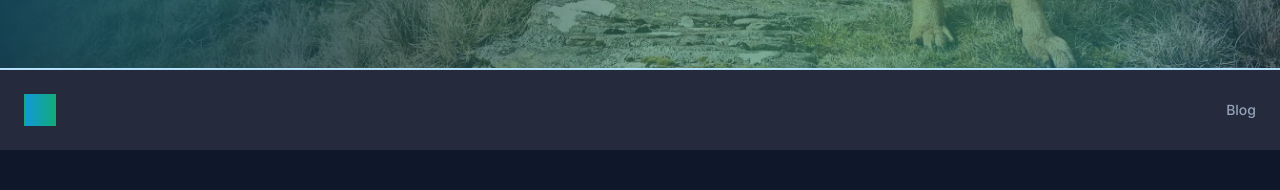
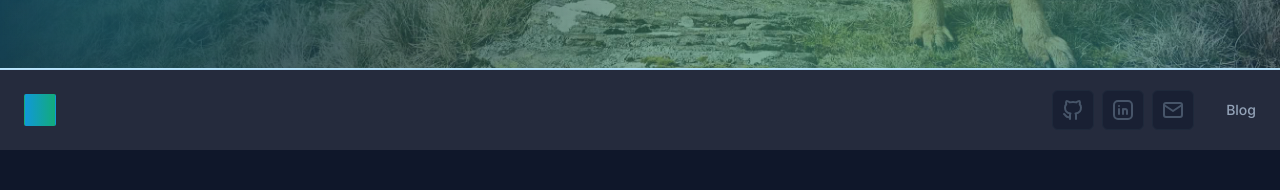
Before and after one commit to ellsphillips/website, a Next.js app: page / in a window 1280 px wide. Shown: the part 538-728 px from the top of the page. Built offline with nearby package versions, Linux system fonts and the light colour scheme.

Commit message:
Feature: add socials to nav

```diff
--- a/app/page.tsx
+++ b/app/page.tsx
@@ -5,11 +5,8 @@
 import DATA from "@/lib/data";
 import Nav from "@/components/nav";
 import ResumeSection from "@/components/resume";
-import Link from "next/link";
 
 const BLUR_FADE_DELAY = 0.05;
-
-const links = [{ href: "/blog", label: "Blog" }];
 
 export default function Home() {
   return (
@@ -47,27 +44,8 @@
       </Hero>
 
       <div>
-        <div className="sticky top-0 self-center">
-          <Nav>
-            <Link
-              className="block bg-gradient-to-r from-sky-500/90 to-emerald-500/90 w-8 h-8 transition border border-transparent hover:scale-105"
-              href="/"
-            >
-              <span className="sr-only">{DATA.site.url}</span>
-            </Link>
-
-            <div>
-              {links.map((link) => (
-                <Link
-                  key={`nav-link-${link.label}`}
-                  href={link.href}
-                  className="flex justify-center text-sm font-medium text-slate-400 hover:text-slate-200 transition-colors"
-                >
-                  {link.label}
-                </Link>
-              ))}
-            </div>
-          </Nav>
+        <div className="sticky top-0 self-center z-[999]">
+          <Nav />
         </div>
 
         <main className="mx-auto max-w-7xl w-full px-6">
--- a/components/nav.tsx
+++ b/components/nav.tsx
@@ -9,6 +9,36 @@
 } from "framer-motion";
 import { useEffect } from "react";
 import { clamp } from "@/lib/utils";
+import Link from "next/link";
+import DATA from "@/lib/data";
+import { Avatar, AvatarFallback, AvatarImage } from "./ui/avatar";
+import Image from "next/image";
+import {
+  IconBrandGithub,
+  IconBrandLinkedin,
+  IconMail,
+} from "@tabler/icons-react";
+import { Button } from "./ui/button";
+
+const pages = [{ href: "/blog", label: "Blog" }];
+
+const socials = [
+  {
+    href: "https://www.github.com/ellsphillips",
+    label: "GitHub",
+    icon: IconBrandGithub,
+  },
+  {
+    href: "https://www.linkedin.com/in/elliott-phillips",
+    label: "LinkedIn",
+    icon: IconBrandLinkedin,
+  },
+  {
+    href: "mailto:elliott.phillips.dev@gmail.com",
+    label: "Email",
+    icon: IconMail,
+  },
+];
 
 function useBoundedScroll(threshold: number) {
   let { scrollY } = useScroll();
@@ -32,10 +62,8 @@
   return { scrollYBounded, scrollYBoundedProgress };
 }
 
-export default function Nav({
-  children,
-}: Readonly<{ children: React.ReactNode }>) {
-  let { scrollYBoundedProgress } = useBoundedScroll(200);
+export default function Nav() {
+  let { scrollYBoundedProgress } = useBoundedScroll(400);
   let scrollYBoundedProgressDelayed = useTransform(
     scrollYBoundedProgress,
     [0, 0.75, 1],
@@ -44,9 +72,14 @@
 
   return (
     <div className="mx-auto flex w-full flex-1 overflow-hidden text-slate-600 z-[999] mb-8">
-      <div className="z-0 flex-1">
+      <div className="flex-1">
         <motion.header
           style={{
+            height: useTransform(
+              scrollYBoundedProgressDelayed,
+              [0, 1],
+              [80, 60]
+            ),
             backgroundColor: useMotionTemplate`rgb(${"37 43 61"} / ${useTransform(
               scrollYBoundedProgressDelayed,
               [0, 1],
@@ -58,18 +91,66 @@
           <div className="mx-auto flex w-full max-w-7xl items-center justify-between px-6">
             <div className="flex items-center w-full">
               <div className="space-x-10 py-0.5 w-full">
-                <motion.nav
+                <nav className="flex items-center justify-between">
+                  <motion.div
                     style={{
-                    opacity: useTransform(
+                      scale: useTransform(
+                        scrollYBoundedProgressDelayed,
+                        [0, 1],
+                        [1, 0.85]
+                      ),
+                    }}
+                  >
+                    <Link href="/">
+                      <div
+                        className="block bg-gradient-to-r from-sky-500/90 to-emerald-500/90 w-8 h-8 rounded-[2px] transition border border-transparent hover:scale-110 -z-50"
+                        style={{
+                          scale: +useTransform(
                             scrollYBoundedProgressDelayed,
                             [0, 1],
                             [1, 0.5]
                           ),
                         }}
-                  className="flex items-center justify-between"
+                      />
+                      <span className="sr-only">{DATA.site.url}</span>
+                    </Link>
+                  </motion.div>
+
+                  <div className="flex items-center gap-8">
+                    <motion.div
+                      className="space-x-2"
+                      style={{
+                        scale: useTransform(
+                          scrollYBoundedProgressDelayed,
+                          [0, 1],
+                          [1, 0.85]
+                        ),
+                      }}
                     >
-                  {children}
-                </motion.nav>
+                      {socials.map((social) => (
+                        <Button
+                          key={`social-${social.label}`}
+                          variant="outline"
+                          className="bg-slate-900/50 p-2 hover:bg-slate-700/50"
+                        >
+                          <Link href={social.href}>
+                            <social.icon />
+                          </Link>
+                        </Button>
+                      ))}
+                    </motion.div>
+
+                    {pages.map((page) => (
+                      <Link
+                        key={`nav-link-${page.label}`}
+                        href={page.href}
+                        className="flex justify-center text-sm font-medium text-slate-400 hover:text-slate-200 transition-colors"
+                      >
+                        {page.label}
+                      </Link>
+                    ))}
+                  </div>
+                </nav>
               </div>
             </div>
           </div>
--- /dev/null
+++ b/components/ui/button.tsx
@@ -0,0 +1,56 @@
+import * as React from "react"
+import { Slot } from "@radix-ui/react-slot"
+import { cva, type VariantProps } from "class-variance-authority"
+
+import { cn } from "@/lib/utils"
+
+const buttonVariants = cva(
+  "inline-flex items-center justify-center whitespace-nowrap rounded-md text-sm font-medium ring-offset-background transition-colors focus-visible:outline-none focus-visible:ring-2 focus-visible:ring-ring focus-visible:ring-offset-2 disabled:pointer-events-none disabled:opacity-50",
+  {
+    variants: {
+      variant: {
+        default: "bg-primary text-primary-foreground hover:bg-primary/90",
+        destructive:
+          "bg-destructive text-destructive-foreground hover:bg-destructive/90",
+        outline:
+          "border border-input bg-background hover:bg-accent hover:text-accent-foreground",
+        secondary:
+          "bg-secondary text-secondary-foreground hover:bg-secondary/80",
+        ghost: "hover:bg-accent hover:text-accent-foreground",
+        link: "text-primary underline-offset-4 hover:underline",
+      },
+      size: {
+        default: "h-10 px-4 py-2",
+        sm: "h-9 rounded-md px-3",
+        lg: "h-11 rounded-md px-8",
+        icon: "h-10 w-10",
+      },
+    },
+    defaultVariants: {
+      variant: "default",
+      size: "default",
+    },
+  }
+)
+
+export interface ButtonProps
+  extends React.ButtonHTMLAttributes<HTMLButtonElement>,
+    VariantProps<typeof buttonVariants> {
+  asChild?: boolean
+}
+
+const Button = React.forwardRef<HTMLButtonElement, ButtonProps>(
+  ({ className, variant, size, asChild = false, ...props }, ref) => {
+    const Comp = asChild ? Slot : "button"
+    return (
+      <Comp
+        className={cn(buttonVariants({ variant, size, className }))}
+        ref={ref}
+        {...props}
+      />
+    )
+  }
+)
+Button.displayName = "Button"
+
+export { Button, buttonVariants }
--- a/package.json
+++ b/package.json
@@ -11,6 +11,7 @@
   "dependencies": {
     "@radix-ui/react-accordion": "^1.2.0",
     "@radix-ui/react-avatar": "^1.1.0",
+    "@radix-ui/react-slot": "^1.1.0",
     "@tabler/icons-react": "^3.14.0",
     "class-variance-authority": "^0.7.0",
     "clsx": "^2.1.1",
```
Also changed, not shown: 1 other file (tests, documents, lock files or other folders). Lines whose indentation alone changed are shown as unchanged.
